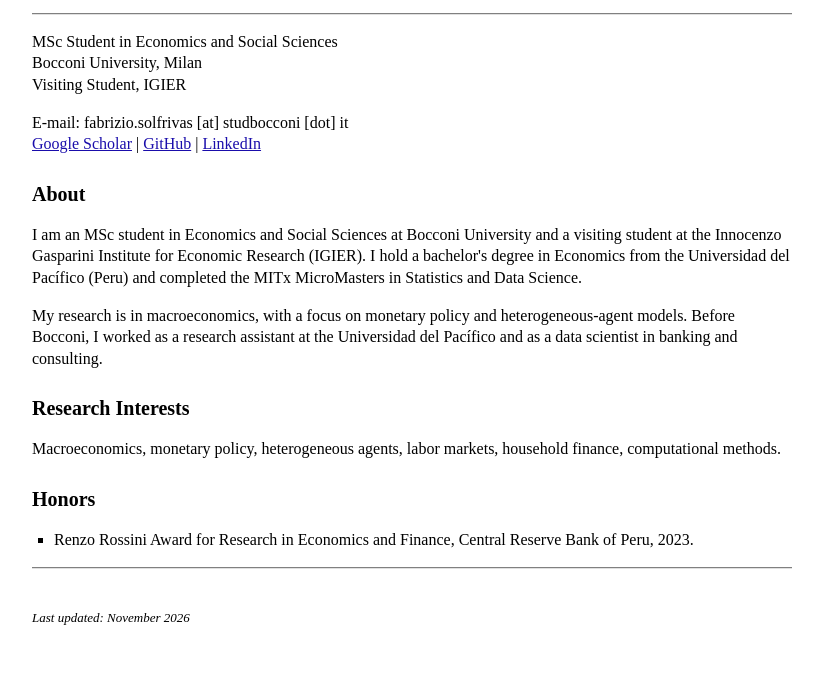
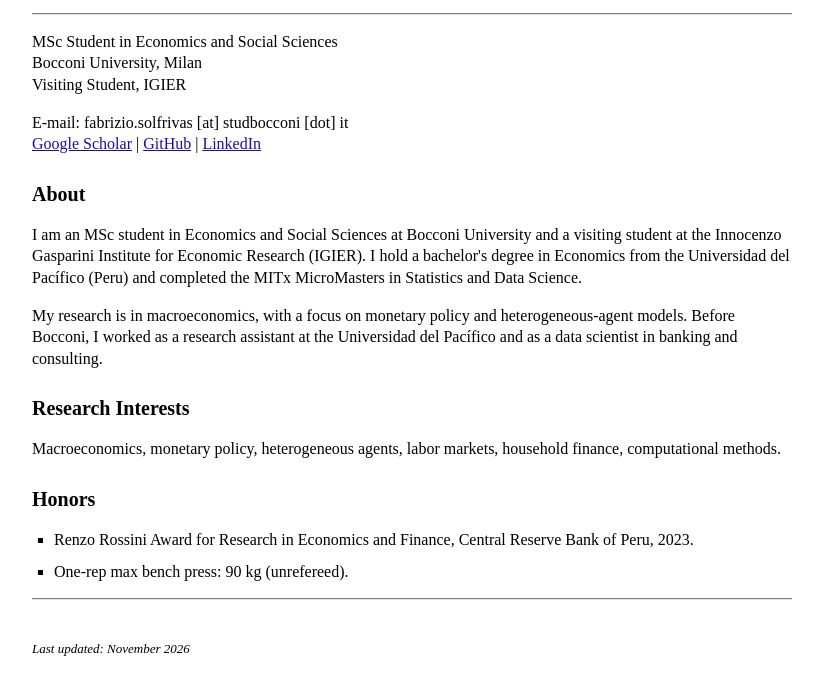
Before and after one commit to fabrizio-solf/fabrizio-solf.github.io, a plain HTML site: page index.html in a window 1280 px wide. Shown: the part 114-802 px from the top of the page, without its empty margins (8-831 px from the left). Drawn offline with Linux system fonts and the light colour scheme.

Commit message:
Add one-rep max bench press entry to honors list

```diff
--- a/index.html
+++ b/index.html
@@ -64,6 +64,7 @@ computational methods.
 
 <ul>
 <li>Renzo Rossini Award for Research in Economics and Finance, Central Reserve Bank of Peru, 2023.</li>
+<li>One-rep max bench press: 90 kg (unrefereed).</li>
 </ul>
 
 <hr>
```
